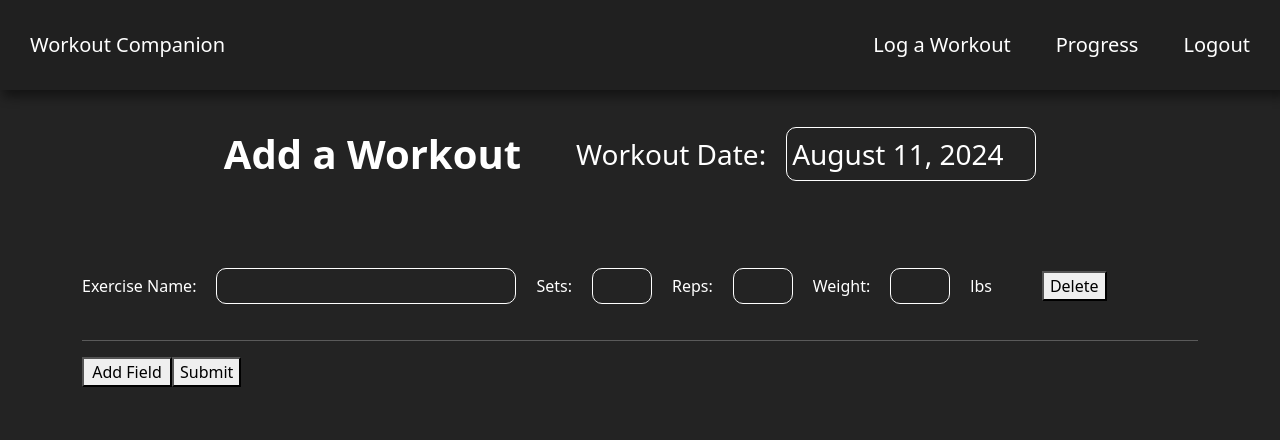
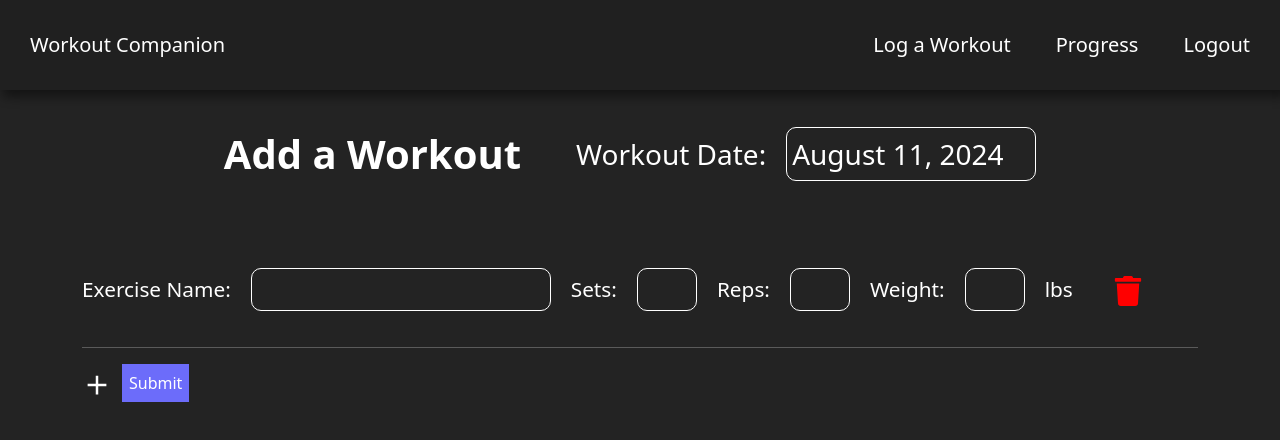
Before and after one commit to FarhanK29/workout-companion-app, a React (Create React App) app in the folder client/: page /workout in a window 1280 px wide. Shown: the top 440 px of the page. Built offline with nearby package versions, Linux system fonts and the light colour scheme; sample sign-in values are in the browser's storage.

Commit message:
added icons using react-icons library

```diff
--- a/client/package.json
+++ b/client/package.json
@@ -9,6 +9,7 @@
     "@testing-library/user-event": "^13.5.0",
     "react": "^18.3.1",
     "react-dom": "^18.3.1",
+    "react-icons": "^5.2.1",
     "react-router-dom": "^6.25.1",
     "react-scripts": "5.0.1",
     "web-vitals": "^2.1.4"
--- a/client/public/index.html
+++ b/client/public/index.html
@@ -6,6 +6,7 @@
     <link href="https://cdn.jsdelivr.net/npm/bootstrap@5.2.0/dist/css/bootstrap.min.css" rel="stylesheet" integrity="sha384-gH2yIJqKdNHPEq0n4Mqa/HGKIhSkIHeL5AyhkYV8i59U5AR6csBvApHHNl/vI1Bx" crossorigin="anonymous">
     <meta name="viewport" content="width=device-width, initial-scale=1" />
     <meta name="theme-color" content="#000000" />
+
     <meta
       name="description"
       content="Web site created using create-react-app"
--- a/client/src/components/Navbar.js
+++ b/client/src/components/Navbar.js
@@ -19,7 +19,7 @@ export default function Navbar() {
                  */}
                 <Link to = "/workout" className = "link-button">Log a Workout</Link>
                 <Link to = "/progress" className = "link-button">Progress</Link>
-                <span onClick = {handleLogout} className = "link-button">Logout</span>
+                <span onClick = {handleLogout} className = "link-button" id = "logout-btn">Logout</span>
             </div>
     </nav>
   )
--- a/client/src/pages/Workout.css
+++ b/client/src/pages/Workout.css
@@ -34,6 +34,10 @@ body{
     flex-direction:column;
 }
 
+.workout-line{
+    font-size:1.3em;
+}
+
 .input-container{
     margin:20px;
     padding:5px;
@@ -49,11 +53,34 @@ body{
 }
 
 .add-button{
-    width:90px;
+    /* width:140px; */
+    margin-right:10px;
+    color:rgb(142, 135, 135);
+    border-radius:50%;
+    color:white;
+    width:30px;
+    height:30px;
+}
 
-
+.add-button:hover{
+    cursor:pointer;
 }
 
 .delete-button{
-    margin-left:50px;
+    margin-left:40px;
+    color:red;
+    border:none;
+    height:30px;
+    width:30px;
 }
+.delete-button:hover{
+    cursor:pointer;
+}
+
+.submit-button{
+    background-color:rgb(108, 108, 250);
+    color:white;
+    border:none;
+    padding:7px;
+
+}
--- a/client/src/pages/Workout.js
+++ b/client/src/pages/Workout.js
@@ -1,6 +1,10 @@
 import React from 'react'
 import './Workout.css'
 import Navbar from '../components/Navbar'
+
+//icons
+import { FaTrash } from "react-icons/fa";
+import { IoMdAdd } from "react-icons/io";
 
 
 export default function Workout() {
@@ -121,12 +125,12 @@ export default function Workout() {
                   onChange = {(e) => handleChangeInput(index, e)}
                 />
                 <label>lbs</label>
-                <button className = "delete-button" onClick = {() => deleteWorkout(index)}>Delete</button>
+                <FaTrash className = "delete-button" onClick = {() => deleteWorkout(index)}/>
               </div>
               <hr></hr>
             </div>
           ))}
-          <button className = "add-button" onClick = {(event) => addField(event)} >Add Field</button>
+          <IoMdAdd className = "add-button" onClick = {(event) => addField(event)} />
           <button className = "submit-button" type = "submit" onClick = {(event) => handleSubmit(event)}>Submit</button>
             </form>
       </div>
```
Also changed, not shown: client/src/components/Navbar.css (line endings or trailing spaces), 1 other file (tests, documents, lock files or other folders).
